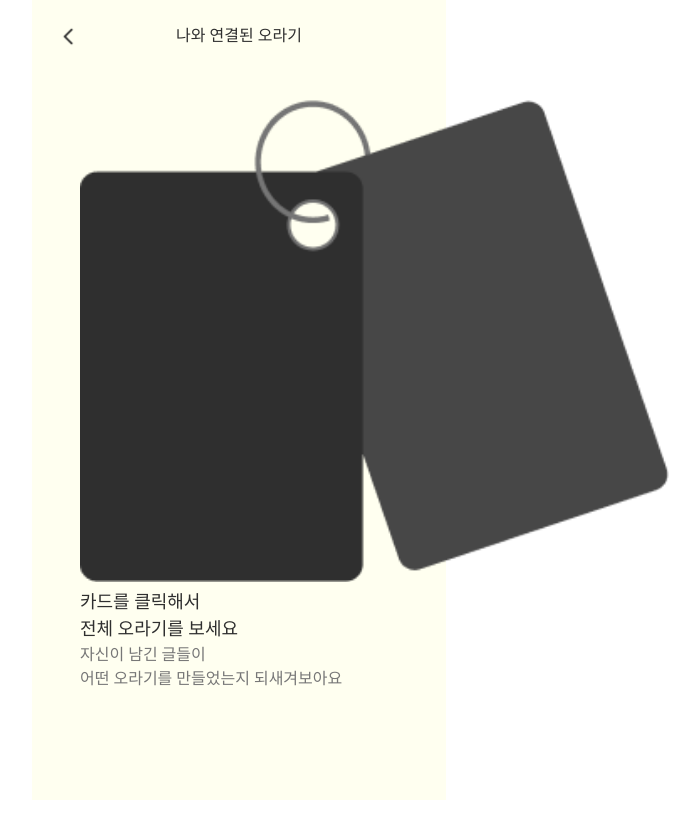
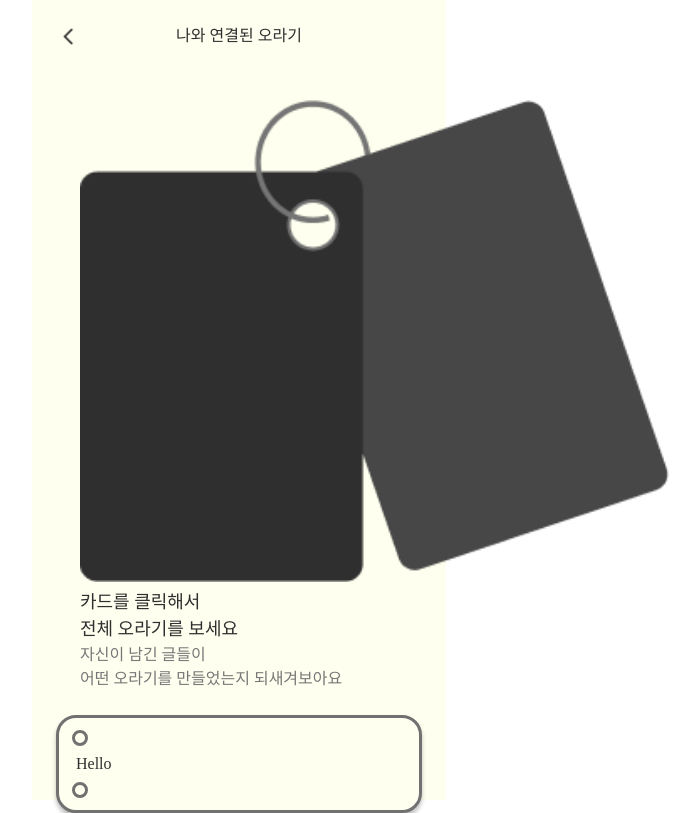
Before and after one commit to crown-3/gdsc-2023-hackathon, a React (Vite) app: page /my-log in a window 1280 px wide. Shown: the top 813 px of the page, without its empty margins (401-1101 px from the left). Built offline with nearby package versions, Linux system fonts and the light colour scheme; a web font is replaced by a local one.

Commit message:
made MyLog

```diff
--- a/src/view/MyLog/MyLog.tsx
+++ b/src/view/MyLog/MyLog.tsx
@@ -3,6 +3,7 @@ import Container from "../../component/Container";
 import {TopbarBackButton} from "../../component/Topbar";
 import chainSample from "../../assets/chain-sample.png";
 import styled from "styled-components";
+import ThreadContent from "../../component/Thread/ThreadContent";
 
 const SemiTitle = styled.div`
     font-size : var(--font-size-medium);
@@ -11,6 +12,11 @@ const Caption = styled.div`
     font-size : var(--font-size-small);
     color : var(--placeholder-font);
 `;
+
+const ThreadWrap = styled.div`
+  margin: 0 var(--min-padding);
+`;
+
 
 export default function MyLog(){
     return (
@@ -23,6 +29,9 @@ export default function MyLog(){
             <Caption>자신이 남긴 글들이</Caption>
             <Caption>어떤 오라기를 만들었는지 되새겨보아요</Caption>
         </Collapsible>
+        <ThreadWrap>
+            <ThreadContent content={"Hello"}></ThreadContent>
+        </ThreadWrap>
     </Container>
     );
 }
```
